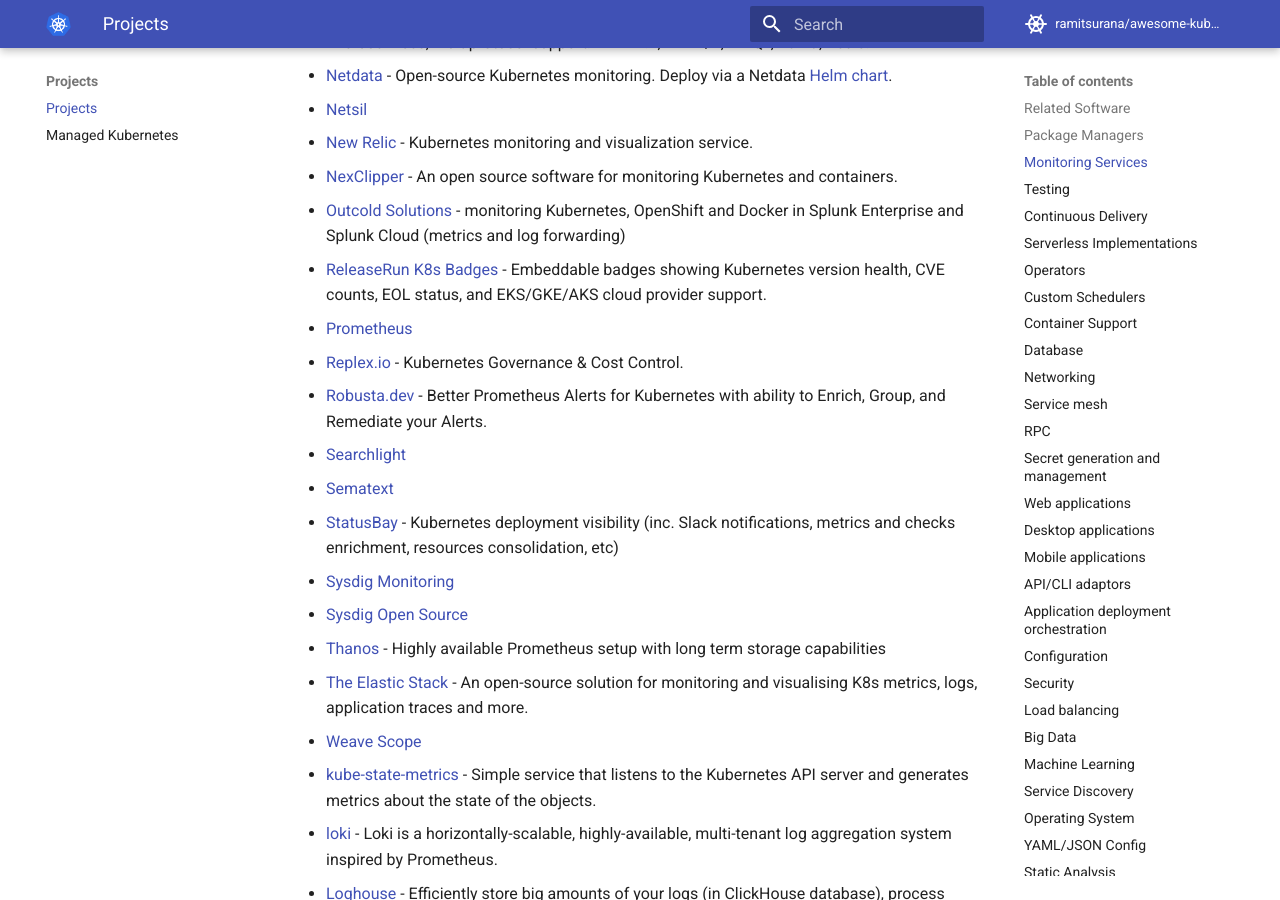
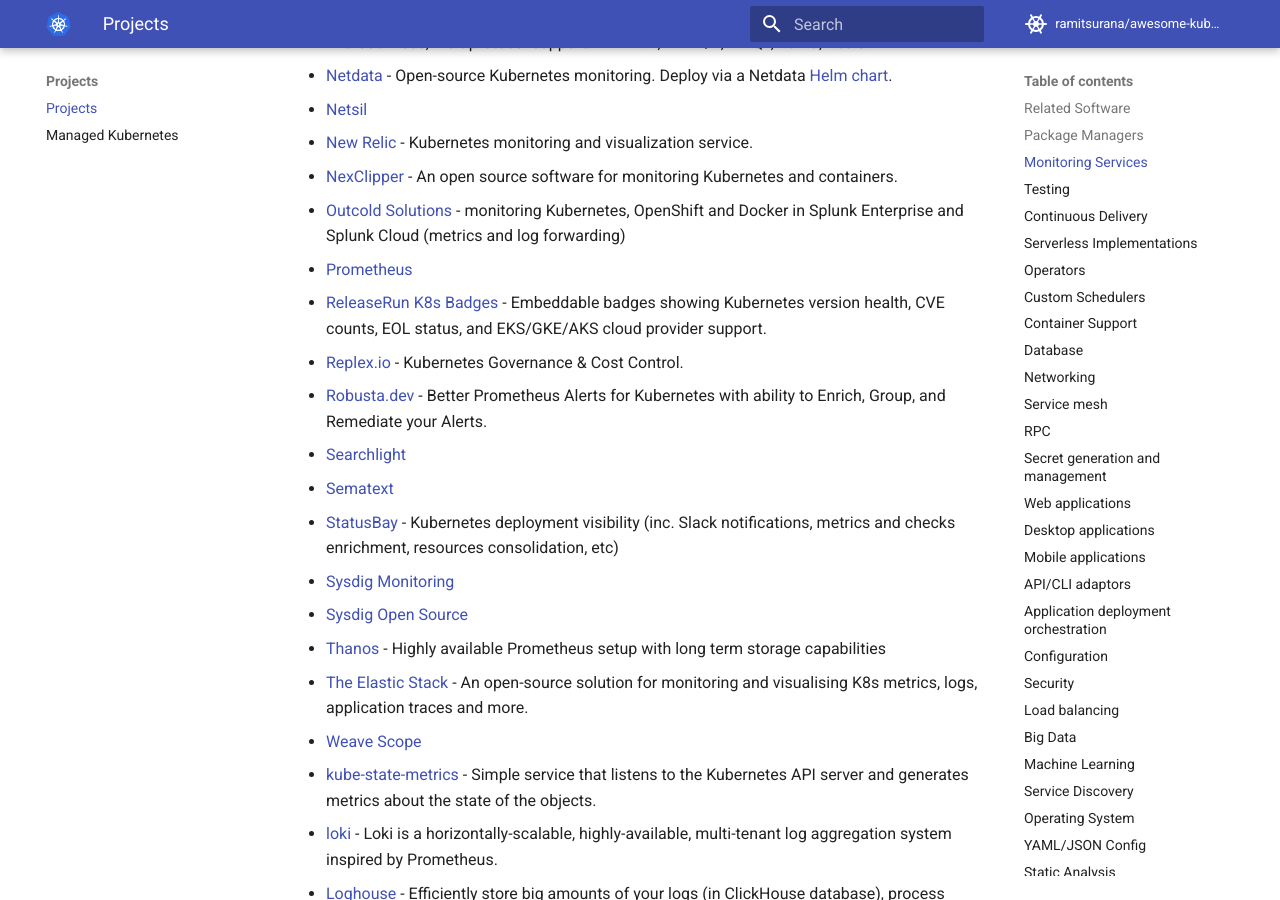
Before and after one commit to ramitsurana/awesome-kubernetes, an MkDocs documentation site: the page built from docs/projects/projects.md, in a window 1280 px wide and 900 px high, scrolled down 3328 px. Built offline with MkDocs 1.6.1 and Material for MkDocs 9.7.7, drawn with Linux system fonts in a browser that asks for light colours; comment, search, counter and statistics services are not loaded.

Commit message:
Fix alphabetical ordering of ReleaseRun entry

```diff
--- a/docs/projects/projects.md
+++ b/docs/projects/projects.md
@@ -86,8 +86,8 @@ Projects
 * [New Relic](https://newrelic.com/platform/kubernetes) - Kubernetes monitoring and visualization service.
 * [NexClipper](https://github.com/NexClipper/NexClipper) - An open source software for monitoring Kubernetes and containers.
 * [Outcold Solutions](https://www.outcoldsolutions.com) - monitoring Kubernetes, OpenShift and Docker in Splunk Enterprise and Splunk Cloud (metrics and log forwarding)
+* [Prometheus](http://prometheus.io)
 * [ReleaseRun K8s Badges](https://releaserun.com/badges/builder/) - Embeddable badges showing Kubernetes version health, CVE counts, EOL status, and EKS/GKE/AKS cloud provider support.
-* [Prometheus](http://prometheus.io)
 * [Replex.io](https://replex.io) - Kubernetes Governance & Cost Control.
 * [Robusta.dev](https://github.com/robusta-dev/robusta) - Better Prometheus Alerts for Kubernetes with ability to Enrich, Group, and Remediate your Alerts.
 * [Searchlight](https://github.com/appscode/searchlight)
```
